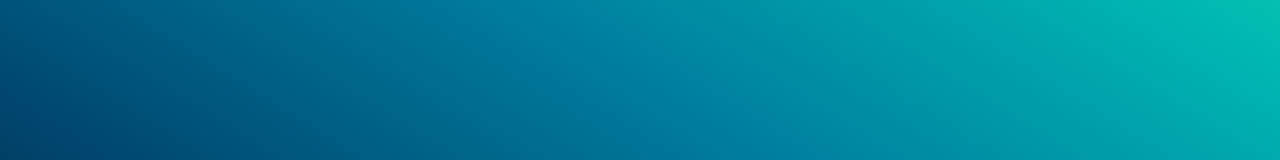
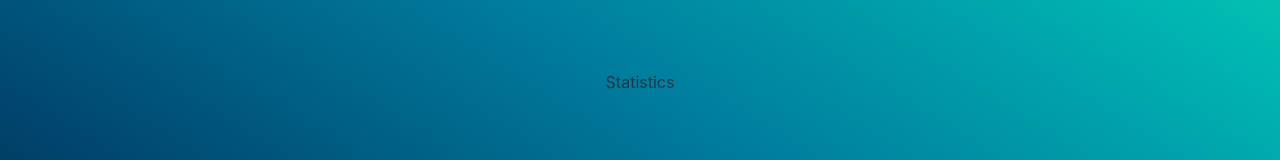
Before and after one commit to Kubatbekkk/jeopardy, a React (Vite) app: page /stats in a window 1280 px wide. Shown: the part 318-478 px from the top of the page. Built offline with nearby package versions, Linux system fonts and the light colour scheme; sample sign-in values are in the browser's storage.

Commit message:
refactor: RequireAuth

```diff
--- a/src/App.jsx
+++ b/src/App.jsx
@@ -2,6 +2,7 @@ import './App.css';
 import { Route, Routes } from 'react-router';
 import Game from './features/Game';
 import Home from './features/Home';
+import Statistics from './features/Statistics';
 import RequireAuth from './components/RequireAuth';
 
 function App() {
@@ -10,6 +11,7 @@ function App() {
       <Route path="/" element={<Home />} />
       <Route element={<RequireAuth />}>
         <Route path="/game" element={<Game />} />
+        <Route path="/stats" element={<Statistics />} />
       </Route>
     </Routes>
   );
--- a/src/components/RequireAuth.jsx
+++ b/src/components/RequireAuth.jsx
@@ -1,16 +1,16 @@
 import { useSelector } from 'react-redux';
-import { Outlet } from 'react-router-dom';
+import { Navigate, Outlet, useLocation } from 'react-router-dom';
 import { selectUser } from '../features/categorySlice';
-import Home from '../features/Home';
 
 const RequireAuth = () => {
   const user = useSelector(selectUser);
+  const location = useLocation();
 
-  if (!user) {
-    return <Home />;
-  }
-
-  return <Outlet />;
+  return user ? (
+    <Outlet />
+  ) : (
+    <Navigate to="/" state={{ from: location }} replace />
+  );
 };
 
 export default RequireAuth;
--- a/src/features/GameTable.jsx
+++ b/src/features/GameTable.jsx
@@ -17,6 +17,7 @@ import { useDispatch, useSelector } from 'react-redux';
 
 import ClueButton from './ClueButton';
 import AnswerModal from './AnswerModal';
+import { Link } from 'react-router-dom';
 
 const GameTable = () => {
   const questionsWithCategories = useSelector(selectTableData);
@@ -41,6 +42,9 @@ const GameTable = () => {
           >
             <Typography variant="h6" fontWeight="bold" align="center">
               Your Points: {points}
+            </Typography>
+            <Typography variant="h6" fontWeight="bold" align="center">
+              <Link to="/stats">Statistics</Link>
             </Typography>
             <Button variant="outlined" color="warning" onClick={handleLogout}>
               Log Out
--- a/src/features/Home.jsx
+++ b/src/features/Home.jsx
@@ -21,6 +21,7 @@ const Home = () => {
   const onUserNameChange = (e) => {
     const input = e.target.value;
     const regex = /^[A-Za-z\s]+$/;
+
     if (regex.test(input) || input === '') {
       setUserName(input);
       setError('');
--- /dev/null
+++ b/src/features/Statistics.jsx
@@ -0,0 +1,5 @@
+const Statistics = () => {
+  return <div>Statistics</div>;
+};
+
+export default Statistics;
--- a/src/index.css
+++ b/src/index.css
@@ -23,11 +23,12 @@
 
 a {
   font-weight: 500;
-  color: #646cff;
+  color: #747476;
   text-decoration: inherit;
+  transition: color 0.3s ease-in;
 }
 a:hover {
-  color: #535bf2;
+  color: #101016;
 }
 
 body {
```
